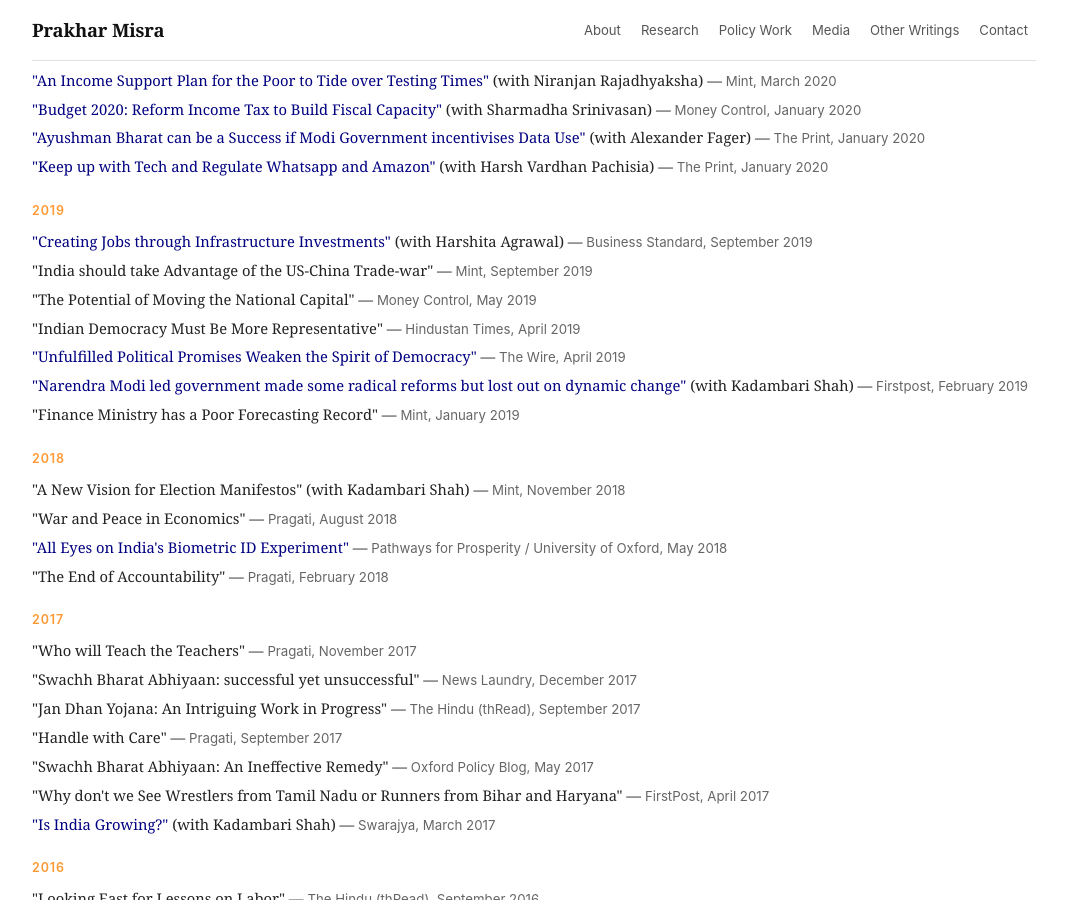
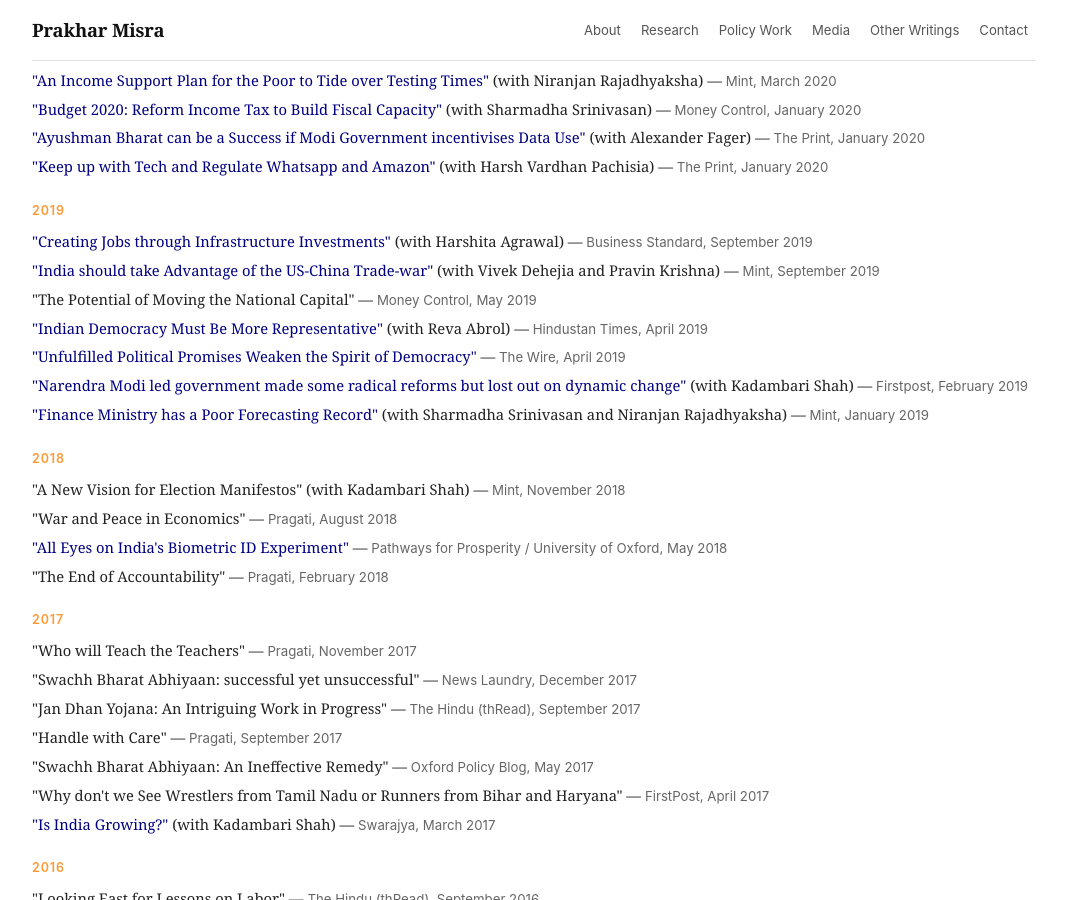
Before and after one commit to pmisra123/pmisra123.github.io, a Jekyll site: the page built from index.md, in a window 1280 px wide and 900 px high, scrolled down 6104 px. Shown: the whole window, without its empty margins (106-1173 px from the left). Built offline with Jekyll 4.4.1, drawn with Linux system fonts in a browser that asks for light colours.

Commit message:
Other Writings: add URLs and co-authors for #26, #28, #31

```diff
--- a/index.md
+++ b/index.md
@@ -293,12 +293,12 @@ layout: default
 <div class="writings-year">2019</div>
 <ul class="writings-list">
   <li><a href="https://www.business-standard.com/article/opinion/creating-jobs-with-infrastructure-investment-119100100018_1.html" target="_blank">"Creating Jobs through Infrastructure Investments"</a> (with Harshita Agrawal) &mdash; <span class="outlet">Business Standard, September 2019</span></li>
-  <li>"India should take Advantage of the US-China Trade-war" &mdash; <span class="outlet">Mint, September 2019</span></li>
+  <li><a href="https://www.livemint.com/opinion/columns/opinion-india-should-take-advantage-of-the-us-china-trade-war-1568964803219.html" target="_blank">"India should take Advantage of the US-China Trade-war"</a> (with Vivek Dehejia and Pravin Krishna) &mdash; <span class="outlet">Mint, September 2019</span></li>
   <li>"The Potential of Moving the National Capital" &mdash; <span class="outlet">Money Control, May 2019</span></li>
-  <li>"Indian Democracy Must Be More Representative" &mdash; <span class="outlet">Hindustan Times, April 2019</span></li>
+  <li><a href="https://www.hindustantimes.com/analysis/indian-democracy-must-be-more-representative/story-kbAdazKPhonQKs6nKJryiI.html" target="_blank">"Indian Democracy Must Be More Representative"</a> (with Reva Abrol) &mdash; <span class="outlet">Hindustan Times, April 2019</span></li>
   <li><a href="https://thewire.in/politics/election-2019-party-manifestos" target="_blank">"Unfulfilled Political Promises Weaken the Spirit of Democracy"</a> &mdash; <span class="outlet">The Wire, April 2019</span></li>
   <li><a href="https://www.idfcinstitute.org/knowledge/publications/op-eds/narendra-modi-led-govt-made-some-radical-reforms-but-largely-lost-opportunity-for-dynamic-change/" target="_blank">"Narendra Modi led government made some radical reforms but lost out on dynamic change"</a> (with Kadambari Shah) &mdash; <span class="outlet">Firstpost, February 2019</span></li>
-  <li>"Finance Ministry has a Poor Forecasting Record" &mdash; <span class="outlet">Mint, January 2019</span></li>
+  <li><a href="https://www.livemint.com/Politics/Ey6VRIMAozRK082XGruVbP/Finance-ministry-has-a-poor-forecasting-record.html" target="_blank">"Finance Ministry has a Poor Forecasting Record"</a> (with Sharmadha Srinivasan and Niranjan Rajadhyaksha) &mdash; <span class="outlet">Mint, January 2019</span></li>
 </ul>
 
 <div class="writings-year">2018</div>
```
